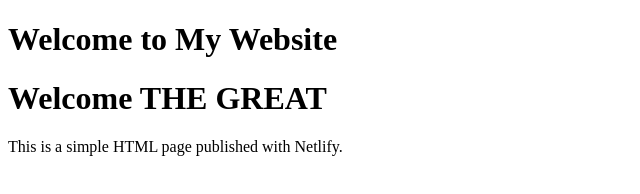
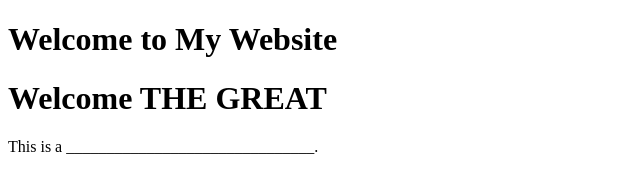
Before and after one commit to watersr3/expo-react-native-starter, a plain HTML site: page index.html in a window 1280 px wide. Shown: the whole page, without its empty margins (0-640 px from the left). Drawn offline with Linux system fonts and the light colour scheme.

Commit message:
Update3 index.html

```diff
--- a/index.html
+++ b/index.html
@@ -10,7 +10,7 @@
 <body>
     <h1>Welcome to My Website</h1>
     <h1>Welcome THE GREAT</h1>
-    <p>This is a simple HTML page published with Netlify.</p>
+    <p>This is a _______________________________.</p>
 
     <script>
         if ('serviceWorker' in navigator) {
```
